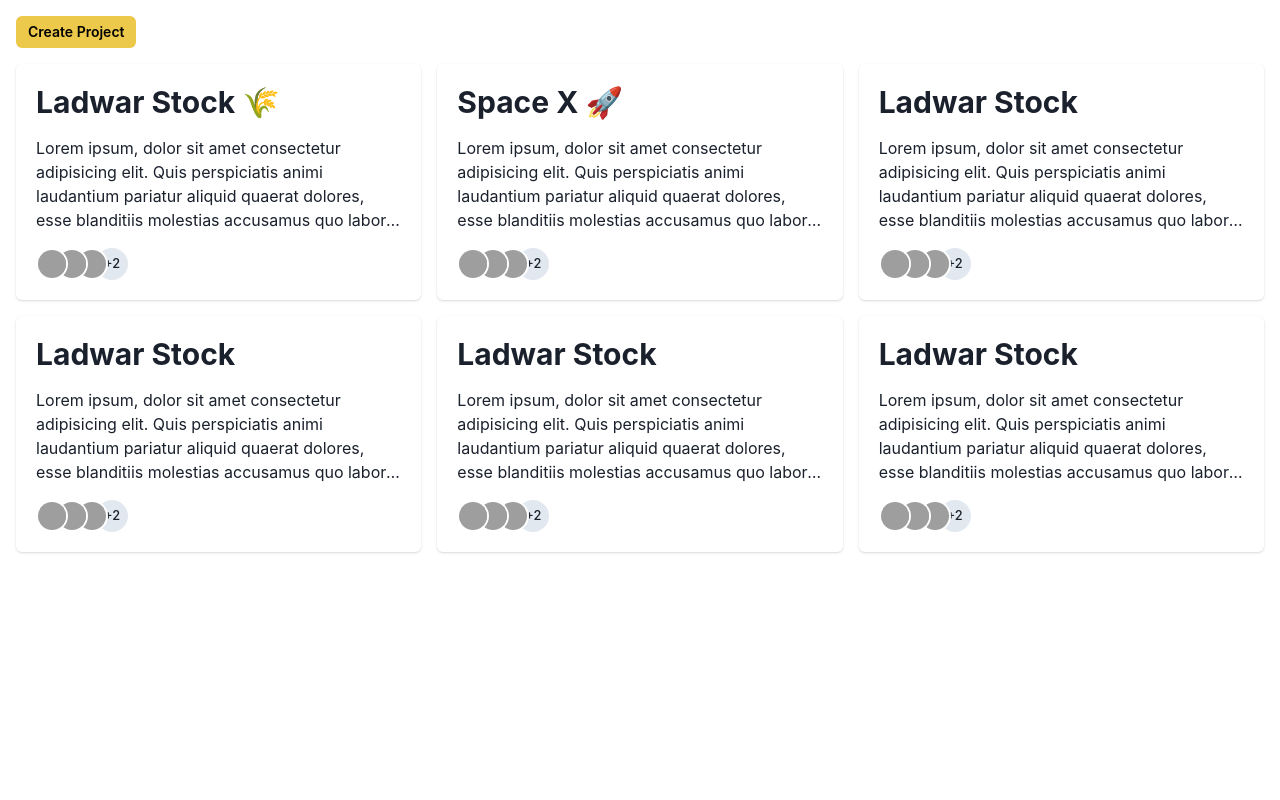
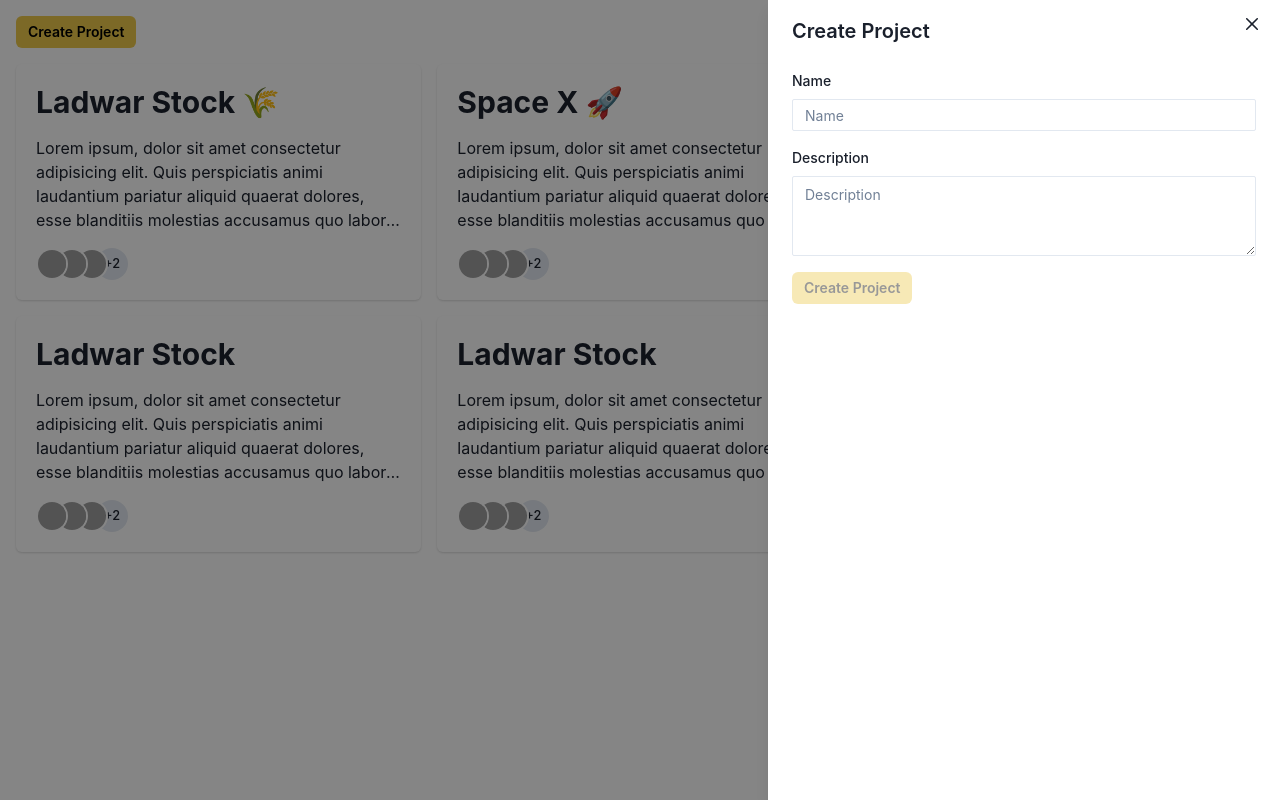
Before and after one commit to conradmugabe/todo_app_v1, a React (Vite) app: page / in a window 1280 px wide. Both pictures are taken after a click on the button "Create Project". Built offline with nearby package versions, Linux system fonts and the light colour scheme; grey boxes are pictures that could not be loaded.

Commit message:
feat: added project form

```diff
--- /dev/null
+++ b/src/UI/components/Project/ProjectForm.tsx
@@ -0,0 +1,50 @@
+import { Button, ButtonGroup, SimpleGrid } from "@chakra-ui/react";
+import { useForm } from "react-hook-form";
+
+import { ProjectInput, ProjectInputSchema } from "@projects/entities";
+import { zodResolver } from "@hookform/resolvers/zod";
+import Input from "../common/Input";
+import Textarea from "../common/Textarea";
+
+interface ProjectFormProps {
+  onSubmit: (data: ProjectInput) => void;
+}
+
+export default function ProjectForm({ onSubmit }: ProjectFormProps) {
+  const {
+    formState: { errors, isValid },
+    handleSubmit,
+    register,
+  } = useForm<ProjectInput>({ resolver: zodResolver(ProjectInputSchema) });
+
+  return (
+    <form onSubmit={handleSubmit(onSubmit)}>
+      <SimpleGrid gap={4}>
+        <Input
+          register={register}
+          name="name"
+          errors={errors}
+          label="Name"
+          placeholder="Name"
+        />
+        <Textarea
+          register={register}
+          name="description"
+          errors={errors}
+          label="Description"
+          placeholder="Description"
+        />
+        <ButtonGroup>
+          <Button
+            size="sm"
+            colorScheme="yellow"
+            type="submit"
+            isDisabled={!isValid}
+          >
+            Create Project
+          </Button>
+        </ButtonGroup>
+      </SimpleGrid>
+    </form>
+  );
+}
--- a/src/UI/pages/ProjectsPage.tsx
+++ b/src/UI/pages/ProjectsPage.tsx
@@ -1,15 +1,32 @@
-import { Button, Container, Flex } from "@chakra-ui/react";
+import { Button, Container, Flex, useDisclosure } from "@chakra-ui/react";
+import ProjectForm from "@ui/components/Project/ProjectForm";
 import ProjectGrid from "@ui/components/Project/ProjectGrid";
+import Drawer from "@ui/components/common/Drawer";
 
 export default function ProjectsPage() {
+  const { isOpen, onClose, onOpen } = useDisclosure();
+
   return (
+    <>
       <Container maxWidth="container.xl">
         <Flex flexDirection="column" gap={4} paddingY={4}>
-        <Button alignSelf="start" colorScheme="yellow" size="sm">
+          <Button
+            alignSelf="start"
+            colorScheme="yellow"
+            size="sm"
+            onClick={onOpen}
+          >
             Create Project
           </Button>
           <ProjectGrid />
         </Flex>
       </Container>
+      <Drawer isOpen={isOpen} onClose={onClose} label="Create Project">
+        <ProjectForm
+          // eslint-disable-next-line no-alert
+          onSubmit={(values) => alert(JSON.stringify(values, null, 2))}
+        />
+      </Drawer>
+    </>
   );
 }
```
Lines whose indentation alone changed are shown as unchanged.
